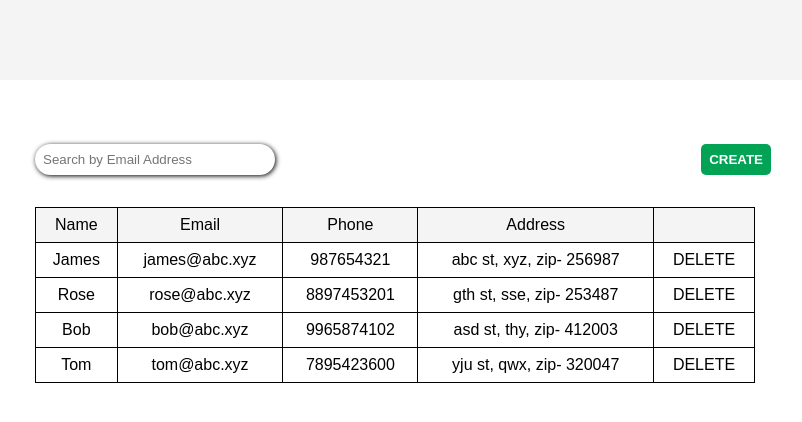
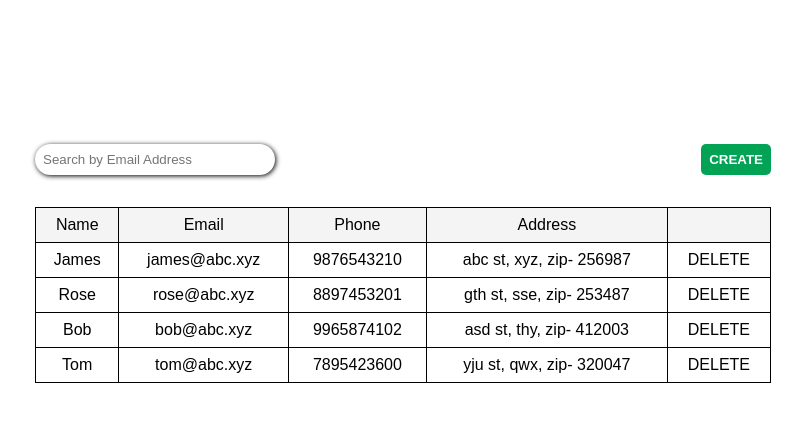
Before and after one commit to himanish58/react-table, a React (Create React App) app: page / in a window 1280 px wide. Shown: the top 422 px of the page, without its empty margins (237-1039 px from the left). Built offline with nearby package versions, Linux system fonts and the light colour scheme.

Commit message:
Added PropTypes.

```diff
--- a/src/components/Header.js
+++ b/src/components/Header.js
@@ -1,4 +1,5 @@
 import React from 'react';
+import PropTypes from 'prop-types';
 
 class Header extends React.Component {
   render() {
@@ -11,4 +12,9 @@ class Header extends React.Component {
   }
 }
 
+Header.prototypes = {
+  createPerson: PropTypes.func,
+  updateSearchText: PropTypes.func,
+};
+
 export default Header;
--- a/src/components/Row.js
+++ b/src/components/Row.js
@@ -1,4 +1,5 @@
 import React from 'react';
+import PropTypes from 'prop-types';
 
 class Row extends React.Component {
   render() {
@@ -18,4 +19,8 @@ class Row extends React.Component {
   }
 }
 
+Row.PropTypes = {
+  removePerson: PropTypes.func,
+};
+
 export default Row;
--- a/src/components/Table.js
+++ b/src/components/Table.js
@@ -1,5 +1,6 @@
 import React from 'react';
 import Row from './Row';
+import PropTypes from 'prop-types';
 
 class Table extends React.Component {
   render() {
@@ -36,4 +37,9 @@ class Table extends React.Component {
   }
 }
 
+Table.PropTypes = {
+  removePerson: PropTypes.func,
+  personDetails: PropTypes.object,
+};
+
 export default Table;
--- a/src/css/style.css
+++ b/src/css/style.css
@@ -1,5 +1,5 @@
 body {
-  background-color: #f4f4f4;
+  /*background-color: #f4f4f4;*/
   margin: 0;
   padding: 0;
   font-family: sans-serif;
@@ -42,7 +42,7 @@ button {
 table {
   margin: 2rem;
   clear: both;
-  width: 90%;
+  width: 92%;
   border-collapse: collapse;
   border: 1px solid #000000;
 }
--- a/src/getRandomDetails.js
+++ b/src/getRandomDetails.js
@@ -1,5 +1,5 @@
 const names = ['Arvind', 'Adam', 'Eve', 'Eli', 'Joanah', 'Elliot', 'Remi', 'Zedi', 'Sheldon', 'Ajay', 'Penny'];
-const phoneNumbers = ['9856324100', '7856001456', '8745001230', '9850124753', '86201453789', '7521400589', '7895001400', '7895621403'];
+const phoneNumbers = ['9856324100', '7856001456', '8745001230', '9850124753', '8620145378', '7521400589', '7895001400', '7895621403'];
 const address = ['swq st, tyh, zip- 489752', 'red st, poi, zip- 456200', 'tye st, qmo, zip- 985002', 'wer st, vbg, zip- 789652', 'wsx st, tgv, zip- 752000'];
 
 export function rando(arr) {
--- a/src/sampleData.js
+++ b/src/sampleData.js
@@ -2,7 +2,7 @@ module.exports = {
   person1: {
     name: 'James',
     email: 'james@abc.xyz',
-    phone: '987654321',
+    phone: '9876543210',
     address: 'abc st, xyz, zip- 256987',
   },
   person2: {
```
